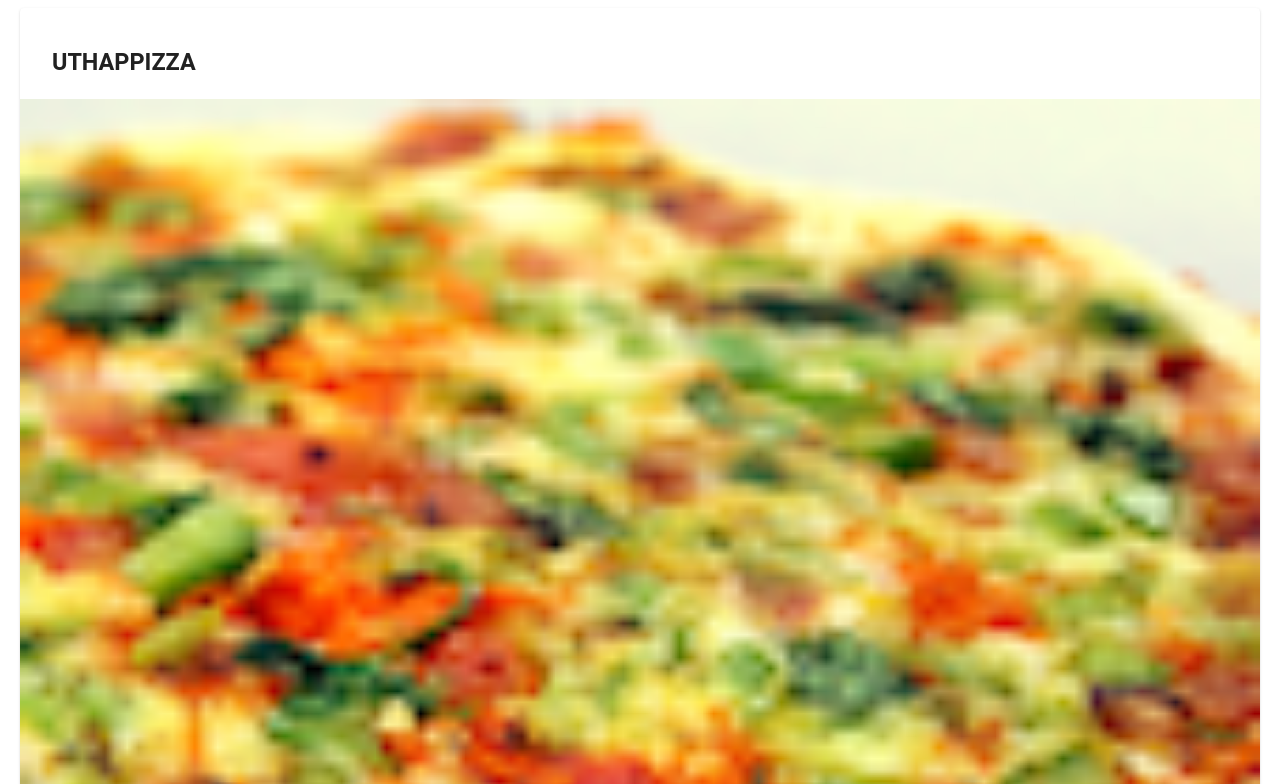
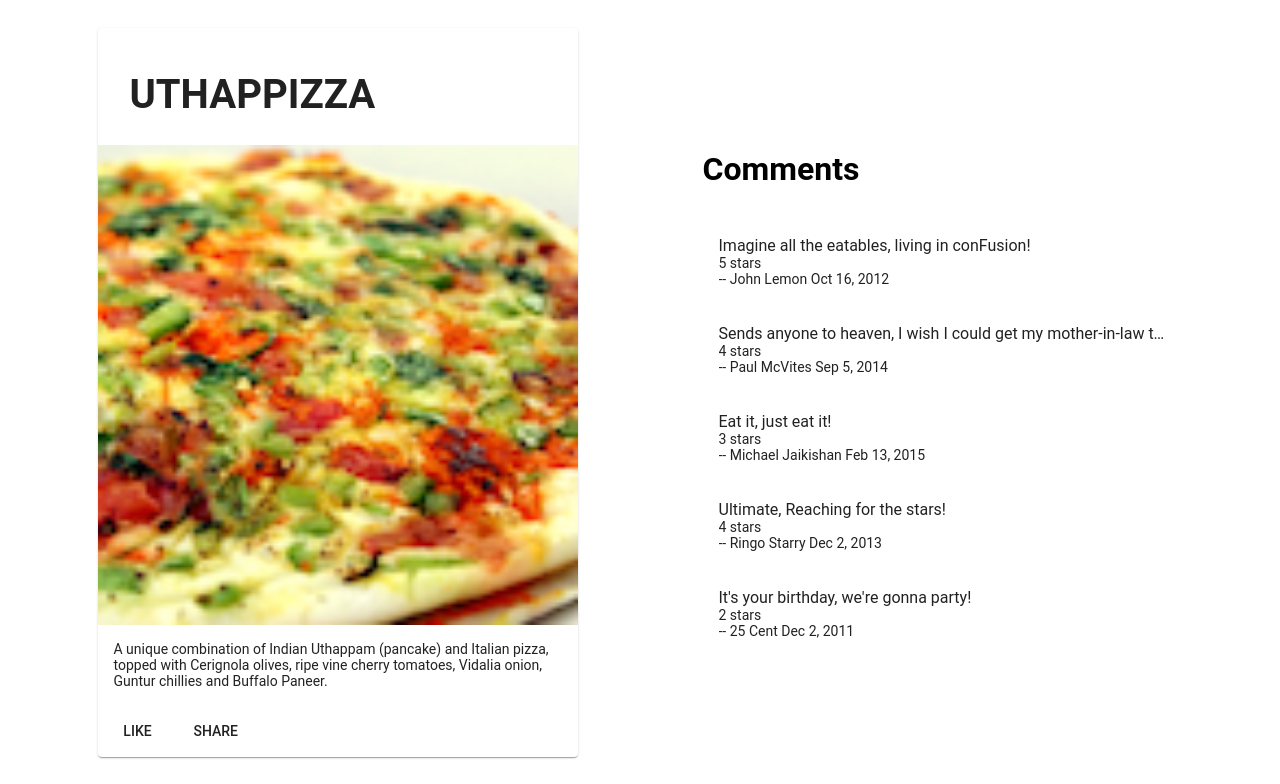
Before and after one commit to Mayur-Nandu/AngularApp, an Angular app in the folder angularapp/confusionapp/: page / in a window 1280 px wide. Shown: the part 566-1350 px from the top of the page. Built offline with nearby package versions, Linux system fonts and the light colour scheme.

Commit message:
after 1st assignment of week 1

```diff
--- a/angularapp/confusionapp/src/app/app.module.ts
+++ b/angularapp/confusionapp/src/app/app.module.ts
@@ -10,10 +10,12 @@
 import { AppComponent } from './app.component';
 import 'hammerjs';
 import { MenuComponent } from './menu/menu.component';
+import { DishdetailComponent } from './dishdetail/dishdetail.component';
 @NgModule({
   declarations: [
     AppComponent,
-    MenuComponent
+    MenuComponent,
+    DishdetailComponent
   ],
   imports: [
     BrowserModule,
--- /dev/null
+++ b/angularapp/confusionapp/src/app/dishdetail/dishdetail.component.html
@@ -0,0 +1,45 @@
+<div class="container"
+    fxLayout="row"
+    fxLayout.sm="column"
+    fxLayout.xs="column"
+    fxLayoutAlign.gt-md="space-around center"
+    fxLayoutGap="10px"
+    fxLayoutGap.xs="0">
+
+  <div fxFlex="40">
+
+    <div fxFlex *ngIf="dish">
+    <mat-card>
+      <mat-card-header>
+        <mat-card-title>
+          <h1>{{dish.name | uppercase}}</h1>
+        </mat-card-title>
+      </mat-card-header>
+      <img mat-card-image src={{dish.image}} alt={{dish.name}}>
+      <mat-card-content>
+        <p>{{dish.description}}
+        </p>
+      </mat-card-content>
+      <mat-card-actions>
+        <button mat-button>LIKE</button>
+        <button mat-button>SHARE</button>
+      </mat-card-actions>
+    </mat-card>
+  </div>
+ </div>
+
+
+
+<div fxFlex="40" *ngIf="dish">
+    	<h1 matLine>Comments</h1>
+    <mat-list >
+    	<!-- <p>{{dish.comments[1].comment}}</p>  -->
+  	<mat-list-item *ngFor="let comment of dish.comments">
+  		 <p matLine>{{comment.comment}} </p>
+  		 <p matLine>{{comment.rating}} stars</p>
+  		 <p matLine>-- {{comment.author }} {{comment.date | date }} </p>
+	</mat-list-item>
+    </mat-list>
+</div>
+
+</div>
--- /dev/null
+++ b/angularapp/confusionapp/src/app/dishdetail/dishdetail.component.ts
@@ -0,0 +1,59 @@
+import { Component, OnInit } from '@angular/core';
+const DISH = {
+  id: '0',
+  name: 'Uthappizza',
+  image: '/assets/images/uthappizza.png',
+  category: 'mains',
+  featured: true,
+  label: 'Hot',
+  price: '4.99',
+  // tslint:disable-next-line:max-line-length
+  description: 'A unique combination of Indian Uthappam (pancake) and Italian pizza, topped with Cerignola olives, ripe vine cherry tomatoes, Vidalia onion, Guntur chillies and Buffalo Paneer.',
+  comments: [
+       {
+           rating: 5,
+           comment: 'Imagine all the eatables, living in conFusion!',
+           author: 'John Lemon',
+           date: '2012-10-16T17:57:28.556094Z'
+       },
+       {
+           rating: 4,
+           comment: 'Sends anyone to heaven, I wish I could get my mother-in-law to eat it!',
+           author: 'Paul McVites',
+           date: '2014-09-05T17:57:28.556094Z'
+       },
+       {
+           rating: 3,
+           comment: 'Eat it, just eat it!',
+           author: 'Michael Jaikishan',
+           date: '2015-02-13T17:57:28.556094Z'
+       },
+       {
+           rating: 4,
+           comment: 'Ultimate, Reaching for the stars!',
+           author: 'Ringo Starry',
+           date: '2013-12-02T17:57:28.556094Z'
+       },
+       {
+           rating: 2,
+           comment: 'It\'s your birthday, we\'re gonna party!',
+           author: '25 Cent',
+           date: '2011-12-02T17:57:28.556094Z'
+       }
+   ]
+};
+@Component({
+  selector: 'app-dishdetail',
+  templateUrl: './dishdetail.component.html',
+  styleUrls: ['./dishdetail.component.scss']
+})
+export class DishdetailComponent implements OnInit {
+
+ dish = DISH;
+
+  constructor() { }
+
+  ngOnInit() {
+  }
+
+}
--- a/angularapp/confusionapp/src/app/menu/menu.component.html
+++ b/angularapp/confusionapp/src/app/menu/menu.component.html
@@ -19,24 +19,6 @@
       </mat-grid-tile>
     </mat-grid-list>
   </div>
-
-<div fxFlex *ngIf="selectedDish">
-    <mat-card>
-      <mat-card-header>
-        <mat-card-title>
-          <h3>{{selectedDish.name | uppercase}}</h3>
-        </mat-card-title>
-      </mat-card-header>
-      <img mat-card-image src={{selectedDish.image}} alt={{selectedDish.name}}>
-      <mat-card-content>
-        <p>{{selectedDish.description}}
-        </p>
-      </mat-card-content>
-      <mat-card-actions>
-        <button mat-button>LIKE</button>
-        <button mat-button>SHARE</button>
-      </mat-card-actions>
-    </mat-card>
-  </div>
+<app-dishdetail></app-dishdetail>
 
 </div>
```
Also changed, not shown: angularapp/confusionapp/re/menu.component.html (added, +26 -0 lines), angularapp/confusionapp/src/app/app.component.html (line endings or trailing spaces), angularapp/confusionapp/src/app/dishdetail/dishdetail.component.scss (added), 1 other file (tests, documents, lock files or other folders).
